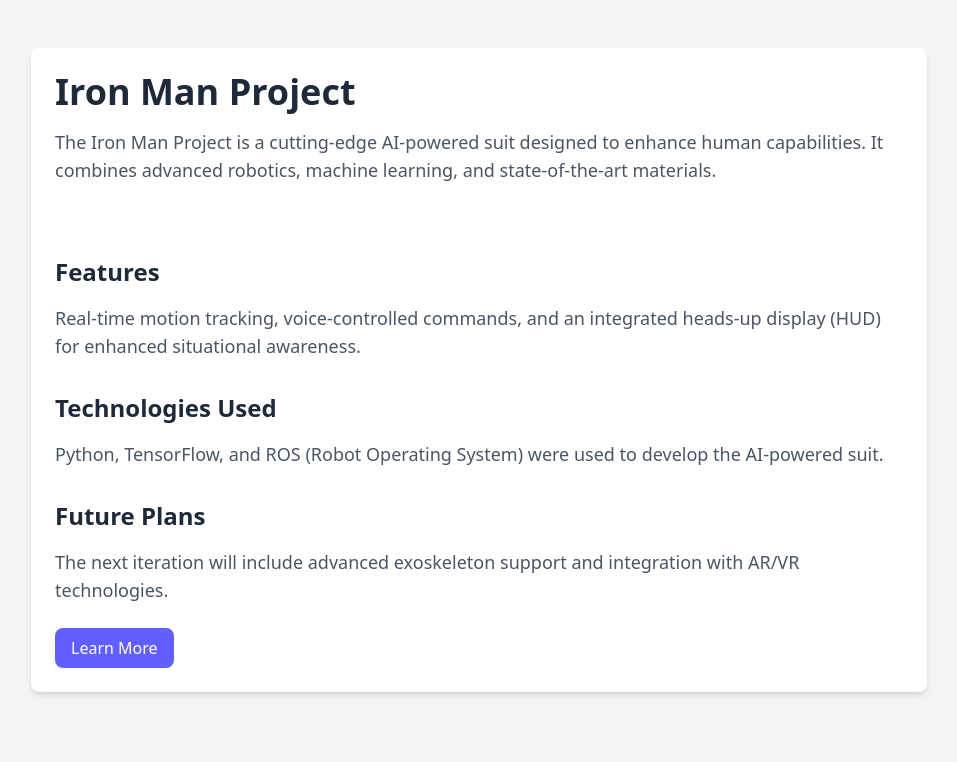
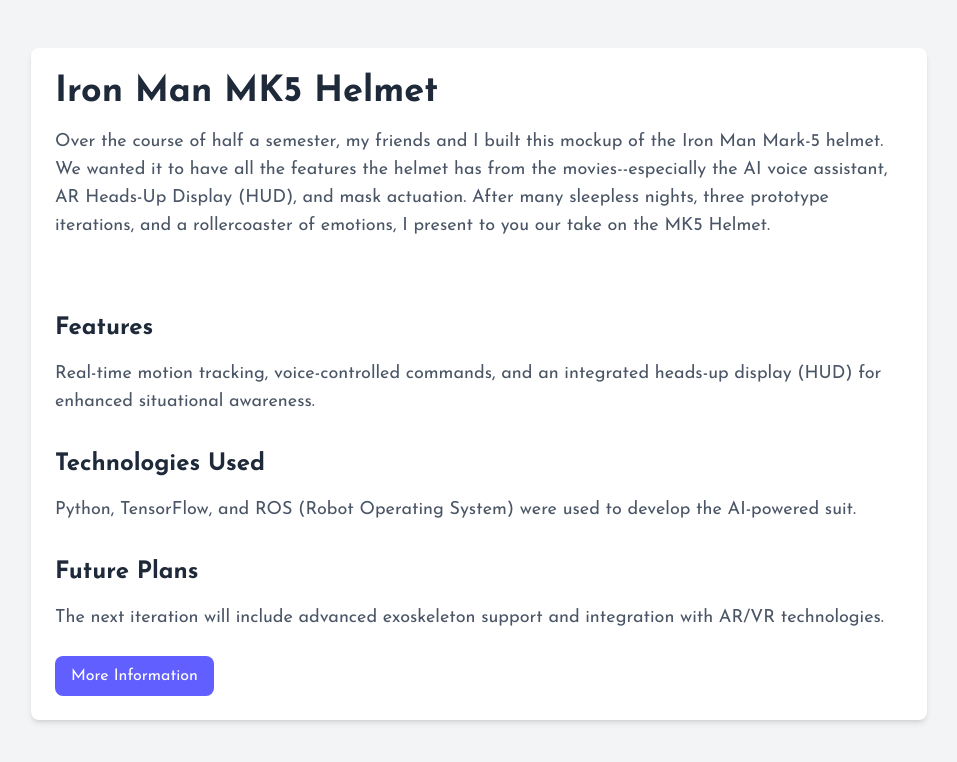
Before and after one commit to eddydpan/my-portfolio, a React (Vite) app: page /portfolio/iron-man in a window 1280 px wide. Shown: the top 762 px of the page, without its empty margins (161-1118 px from the left). Built offline with nearby package versions, Linux system fonts and the light colour scheme; the HTML template or start-up script is replaced by a standard one.

Commit message:
Write Iron Man subpage

```diff
--- a/src/components/subpages/BaseSubpage.jsx
+++ b/src/components/subpages/BaseSubpage.jsx
@@ -28,12 +28,14 @@
 
           {/* Learn More Link */}
           {learnMoreLink && (
-            <Link
-              to={learnMoreLink}
+            <a
+              href={learnMoreLink}
+              target="_blank"
+              rel="noopener noreferrer"
               className="inline-block px-4 py-2 bg-indigo-500 text-white rounded-lg hover:bg-indigo-600 transition mt-6"
             >
-              Learn More
-            </Link>
+              More Information
+            </a>
           )}
         </div>
       </div>
--- a/src/components/subpages/Description.jsx
+++ b/src/components/subpages/Description.jsx
@@ -1,12 +1,12 @@
-export default function Description({ sections }) {
+export default function Description({ sections = [] }) {
   return (
     <div className="space-y-8">
-      {sections.map((section, index) => (
+      {Array.isArray(sections) ? sections.map((section, index) => (
         <div key={index}>
           <h2 className="text-2xl font-semibold text-gray-800 mb-4">{section.header}</h2>
           <p className="text-gray-600 text-lg">{section.content}</p>
         </div>
-      ))}
+      )) : null}
     </div>
   );
 }
--- a/src/components/subpages/projects/IronManSubpage.jsx
+++ b/src/components/subpages/projects/IronManSubpage.jsx
@@ -21,11 +21,14 @@
 
   return (
     <BaseSubpage
-      title="Iron Man Project"
-      intro="The Iron Man Project is a cutting-edge AI-powered suit designed to enhance human capabilities. It combines advanced robotics, machine learning, and state-of-the-art materials."
-      galleryImages={[]} // No images for now
+      title="Iron Man MK5 Helmet"
+      intro={`Over the course of half a semester, my friends and I built this mockup of the Iron Man Mark-5 helmet.
+      We wanted it to have all the features the helmet has from the movies--especially the AI voice assistant,
+      AR Heads-Up Display (HUD), and mask actuation. After many sleepless nights, three prototype iterations, and
+      a rollercoaster of emotions, I present to you our take on the MK5 Helmet.`}
+      galleryImages={[]}
       customDescription={<Description sections={descriptionSections} />}
-      learnMoreLink="/portfolio/iron-man/details"
+      learnMoreLink="https://olincollege.github.io/pie-2024-03/iron-man/"
     />
   );
 }
--- a/src/style.css
+++ b/src/style.css
@@ -1,12 +1,11 @@
+@import url('https://fonts.googleapis.com/css2?family=Josefin+Sans:wght@400;700&display=swap');
 @import "tailwindcss";
 @import "./styles/utilities.css";
-
-@import "tailwindcss";
 
 /* Define your theme using the @theme directive */
 @theme {
   /* Font families */
-  --font-sans: system-ui, Avenir, Helvetica, Arial, sans-serif;
+  --font-sans: 'Josefin Sans', system-ui, Avenir, Helvetica, Arial, sans-serif;
 
   /* Colors */
   --color-primary: #2563EB;
@@ -19,7 +18,7 @@
 
 @layer base {
   html {
-    font-family: var(--font-sans);
+    font-family: theme('fontFamily.sans');
     scroll-behavior: smooth;
   }
 
--- /dev/null
+++ b/tailwind.config.cjs
@@ -0,0 +1,13 @@
+const defaultTheme = require('tailwindcss/defaultTheme');
+
+module.exports = {
+  content: ['./src/**/*.{html,js,jsx,ts,tsx}'], // Adjust paths to match your project structure
+  theme: {
+    extend: {
+      fontFamily: {
+        sans: ['Josefin Sans', ...defaultTheme.fontFamily.sans],
+      },
+    },
+  },
+  plugins: [],
+};
```
Also changed, not shown: 1 other file (tests, documents, lock files or other folders).
